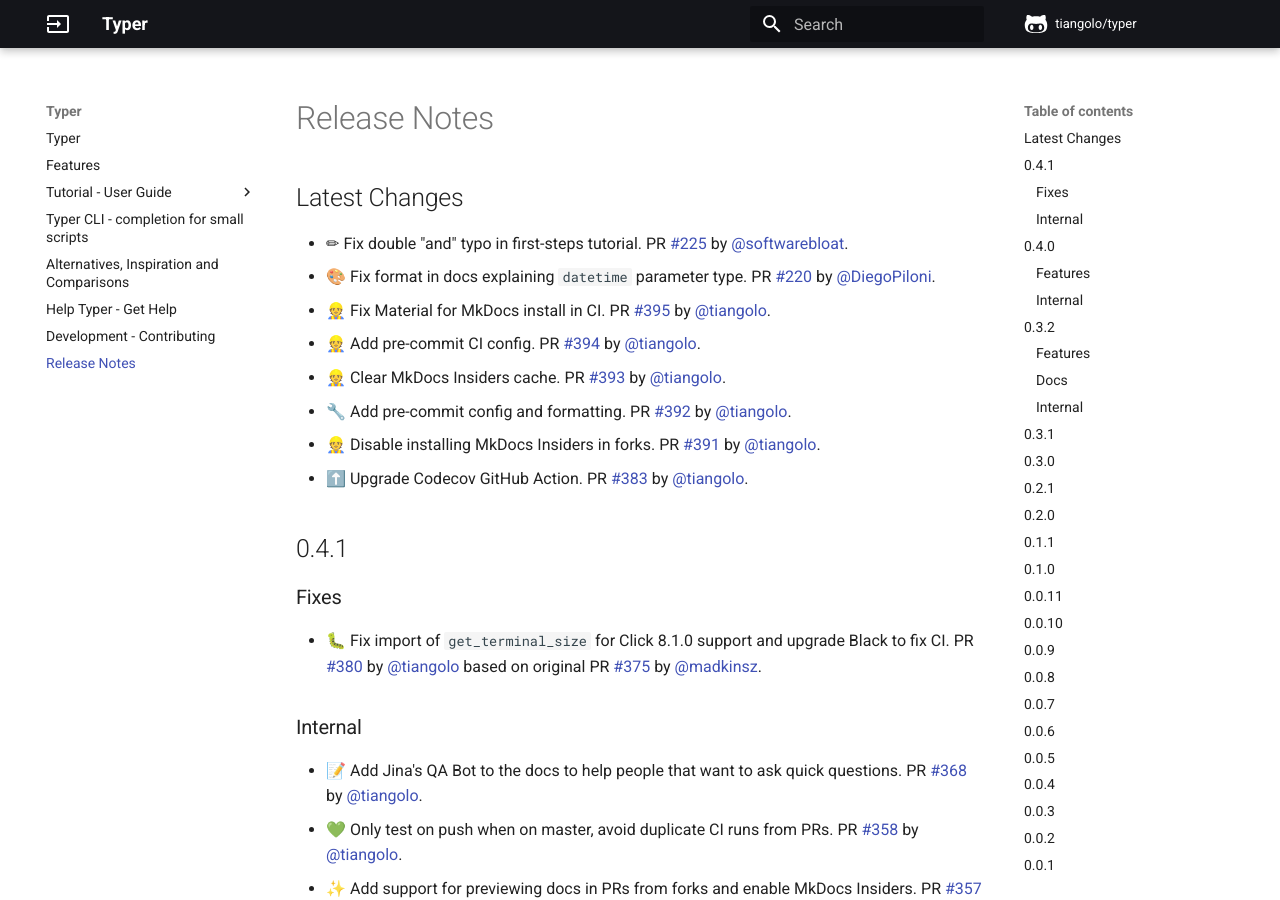
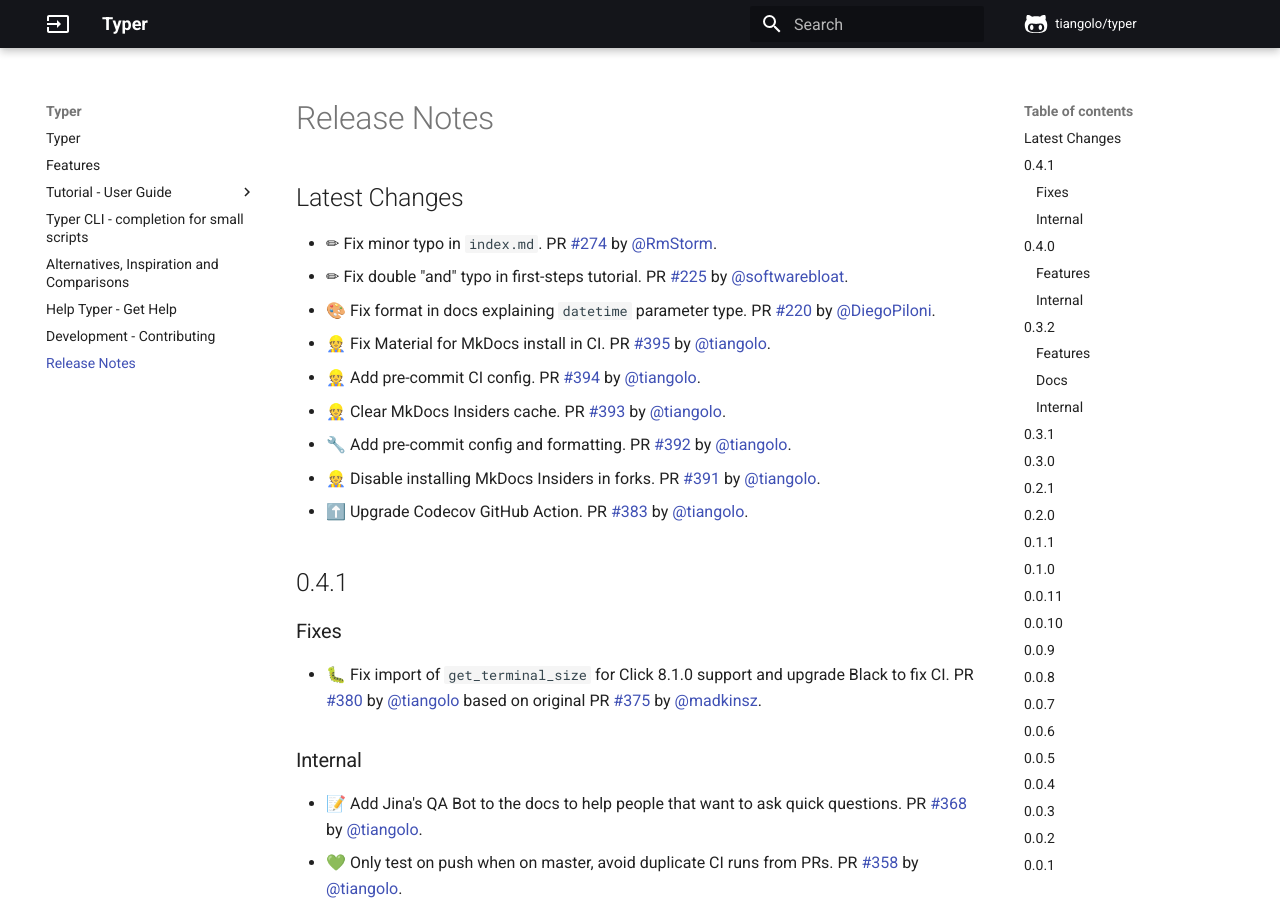
Before and after one commit to RED0731/red_pythonTyper, an MkDocs documentation site: the page built from docs/release-notes.md, in a window 1280 px wide and 900 px high. Built offline with MkDocs 1.6.1 and Material for MkDocs 9.7.7, drawn with Linux system fonts in a browser that asks for light colours; comment, search, counter and statistics services are not loaded.

Commit message:
📝 Update release notes

```diff
--- a/docs/release-notes.md
+++ b/docs/release-notes.md
@@ -1,5 +1,6 @@
 ## Latest Changes
 
+* ✏ Fix minor typo in `index.md`. PR [#274](https://github.com/tiangolo/typer/pull/274) by [@RmStorm](https://github.com/RmStorm).
 * ✏ Fix double "and" typo in first-steps tutorial. PR [#225](https://github.com/tiangolo/typer/pull/225) by [@softwarebloat](https://github.com/softwarebloat).
 * 🎨 Fix format in docs explaining `datetime` parameter type. PR [#220](https://github.com/tiangolo/typer/pull/220) by [@DiegoPiloni](https://github.com/DiegoPiloni).
 * 👷 Fix Material for MkDocs install in CI. PR [#395](https://github.com/tiangolo/typer/pull/395) by [@tiangolo](https://github.com/tiangolo).
```
